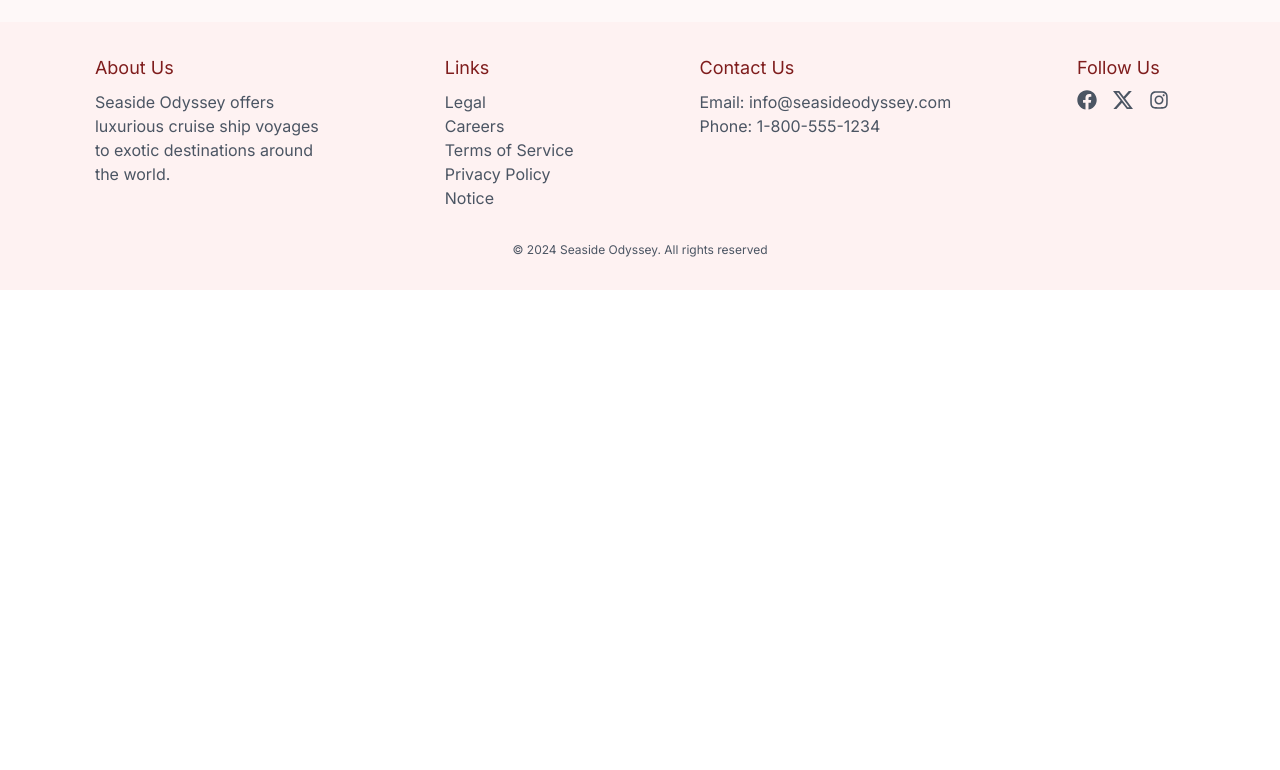
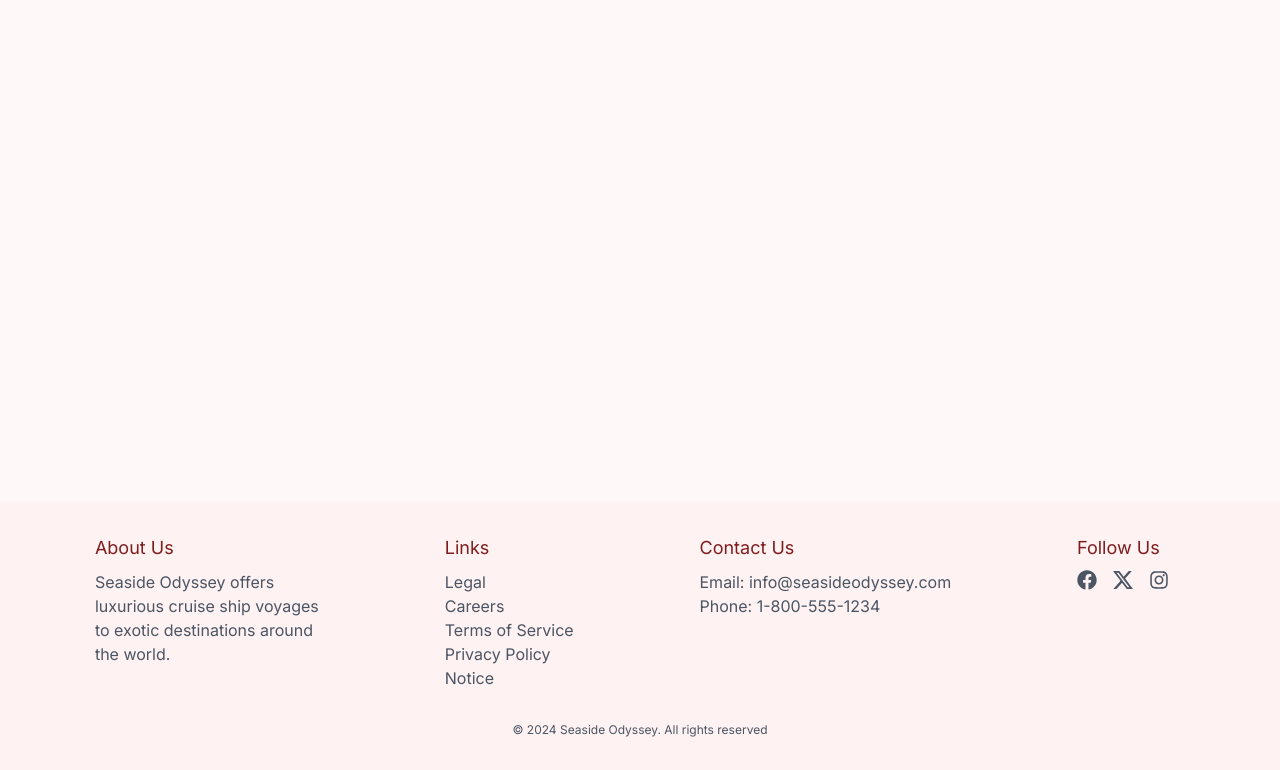
Before and after one commit to mrbannerbear/seaside-odyssey-client, a Next.js app: page / in a window 1280 px wide. Shown: the part 2944-3714 px from the top of the page. Before the commit the page ends 3234 px from the top, so only its background shows below. Built offline with nearby package versions, Linux system fonts and the light colour scheme.

Commit message:
Updated logo and title

```diff
--- /dev/null
+++ b/src/app/components/homeComps/Features.js
@@ -0,0 +1,11 @@
+const Features = () => {
+    return (
+        <div className="min-h-[60vh] bg-red-50/50 pb-12">
+
+
+
+        </div>
+    );
+};
+
+export default Features;
--- a/src/app/layout.js
+++ b/src/app/layout.js
@@ -6,7 +6,7 @@ import Footer from "./components/Footer";
 const inter = Inter({ subsets: ["latin"] });
 
 export const metadata = {
-  title: "Create Next App",
+  title: "Seaside Odyssey",
   description: "Generated by create next app",
 };
 
@@ -14,6 +14,7 @@ export default function RootLayout({ children }) {
 
   return (
     <html lang="en">
+      <link rel="shortcut icon" href="/logo.png" type="image/x-icon" />
       <body className={inter.className}>
         <Navbar/>
         {children}
--- a/src/app/page.js
+++ b/src/app/page.js
@@ -1,5 +1,6 @@
 import Banner from "./components/homeComps/Banner";
 import Destinations from "./components/homeComps/Destinations";
+import Features from "./components/homeComps/Features";
 import Intro1 from "./components/homeComps/Intro1";
 import Ships from "./components/homeComps/Ships";
 
@@ -10,6 +11,7 @@ export default function Home() {
     <Intro1/>
     <Destinations/>
     <Ships/>
+    <Features/>
     </>
   );
 }
```
